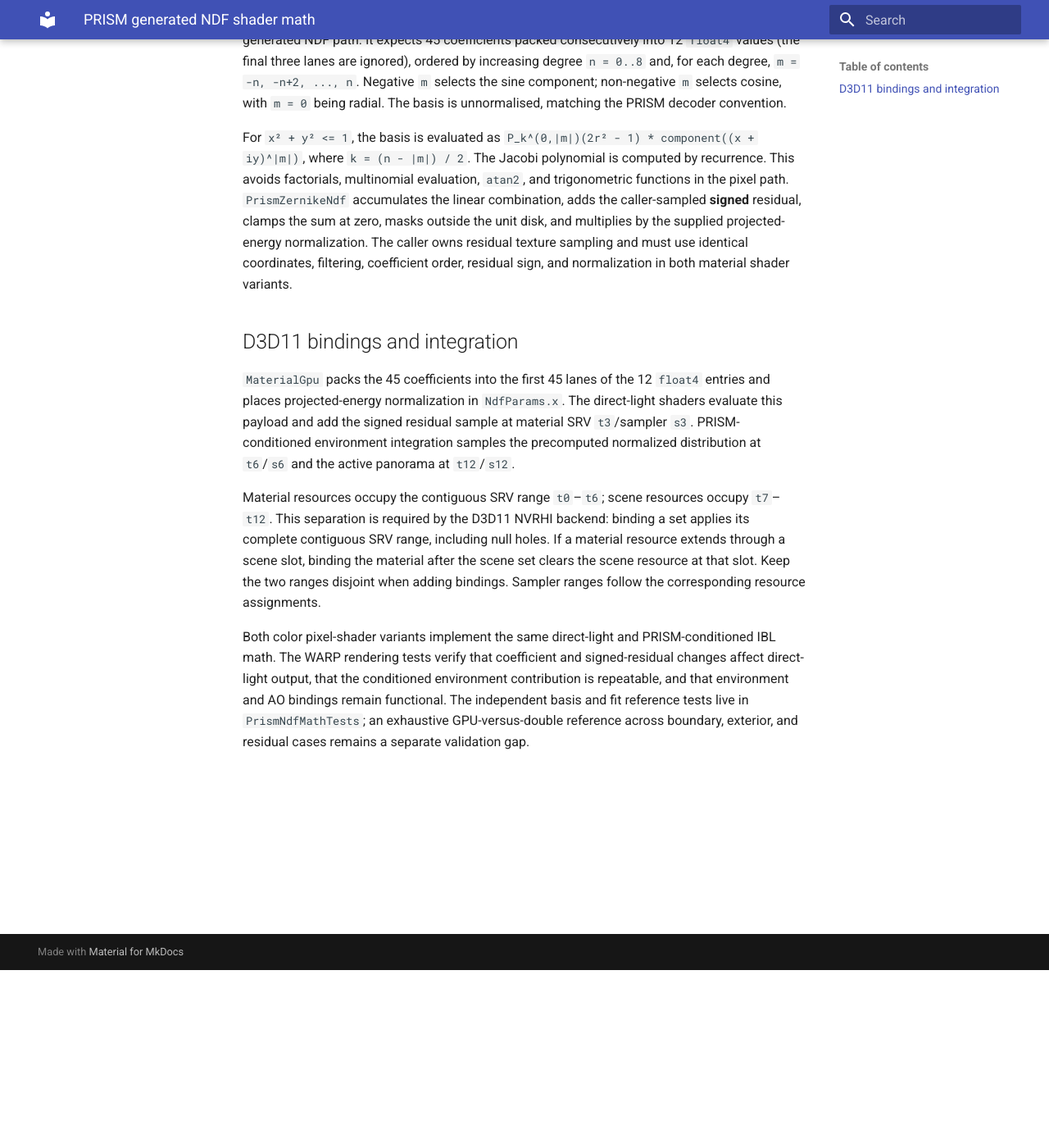
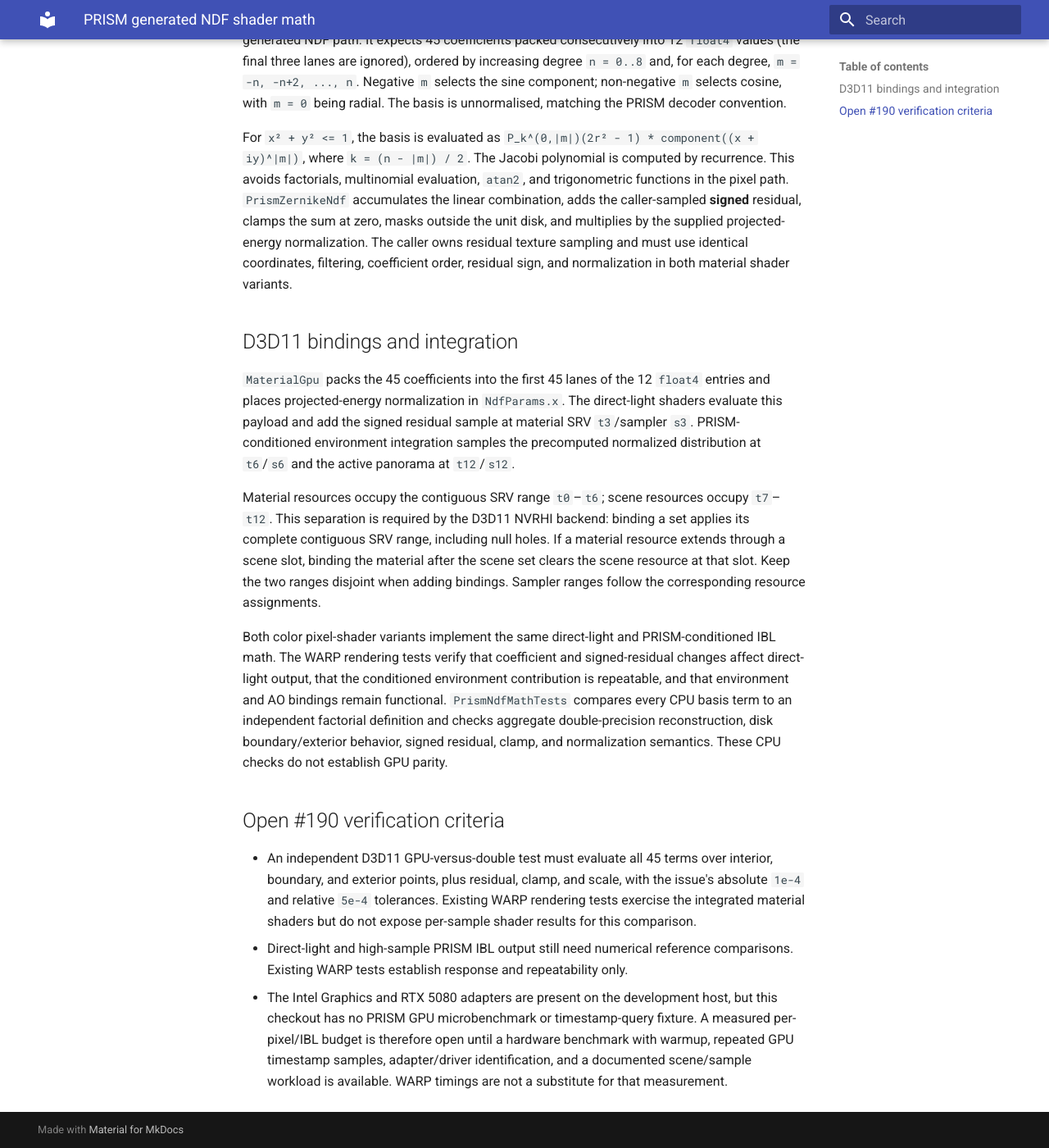
Before and after one commit to JGolaszewski/GrpahicEngine, an MkDocs documentation site: the page built from docs/rendering/prism-ndf-shader.md, in a window 1280 px wide and 1400 px high, scrolled down 217 px. Shown: the whole window at 82% size. Built offline with MkDocs 1.6.1 and Material for MkDocs 9.7.7, drawn with Linux system fonts in a browser that asks for light colours.

Commit message:
test(rendering): expand PRISM numeric reference coverage (#190)

```diff
--- a/docs/rendering/prism-ndf-shader.md
+++ b/docs/rendering/prism-ndf-shader.md
@@ -39,6 +39,23 @@ Both color pixel-shader variants implement the same direct-light and
 PRISM-conditioned IBL math. The WARP rendering tests verify that coefficient
 and signed-residual changes affect direct-light output, that the conditioned
 environment contribution is repeatable, and that environment and AO bindings
-remain functional. The independent basis and fit reference tests live in
-`PrismNdfMathTests`; an exhaustive GPU-versus-double reference across boundary,
-exterior, and residual cases remains a separate validation gap.
+remain functional. `PrismNdfMathTests` compares every CPU basis term to an
+independent factorial definition and checks aggregate double-precision
+reconstruction, disk boundary/exterior behavior, signed residual, clamp, and
+normalization semantics. These CPU checks do not establish GPU parity.
+
+## Open #190 verification criteria
+
+- An independent D3D11 GPU-versus-double test must evaluate all 45 terms over
+  interior, boundary, and exterior points, plus residual, clamp, and scale, with
+  the issue's absolute `1e-4` and relative `5e-4` tolerances. Existing WARP
+  rendering tests exercise the integrated material shaders but do not expose
+  per-sample shader results for this comparison.
+- Direct-light and high-sample PRISM IBL output still need numerical reference
+  comparisons. Existing WARP tests establish response and repeatability only.
+- The Intel Graphics and RTX 5080 adapters are present on the development host,
+  but this checkout has no PRISM GPU microbenchmark or timestamp-query fixture.
+  A measured per-pixel/IBL budget is therefore open until a hardware benchmark
+  with warmup, repeated GPU timestamp samples, adapter/driver identification,
+  and a documented scene/sample workload is available. WARP timings are not a
+  substitute for that measurement.
```
Also changed, not shown: 1 other file.
